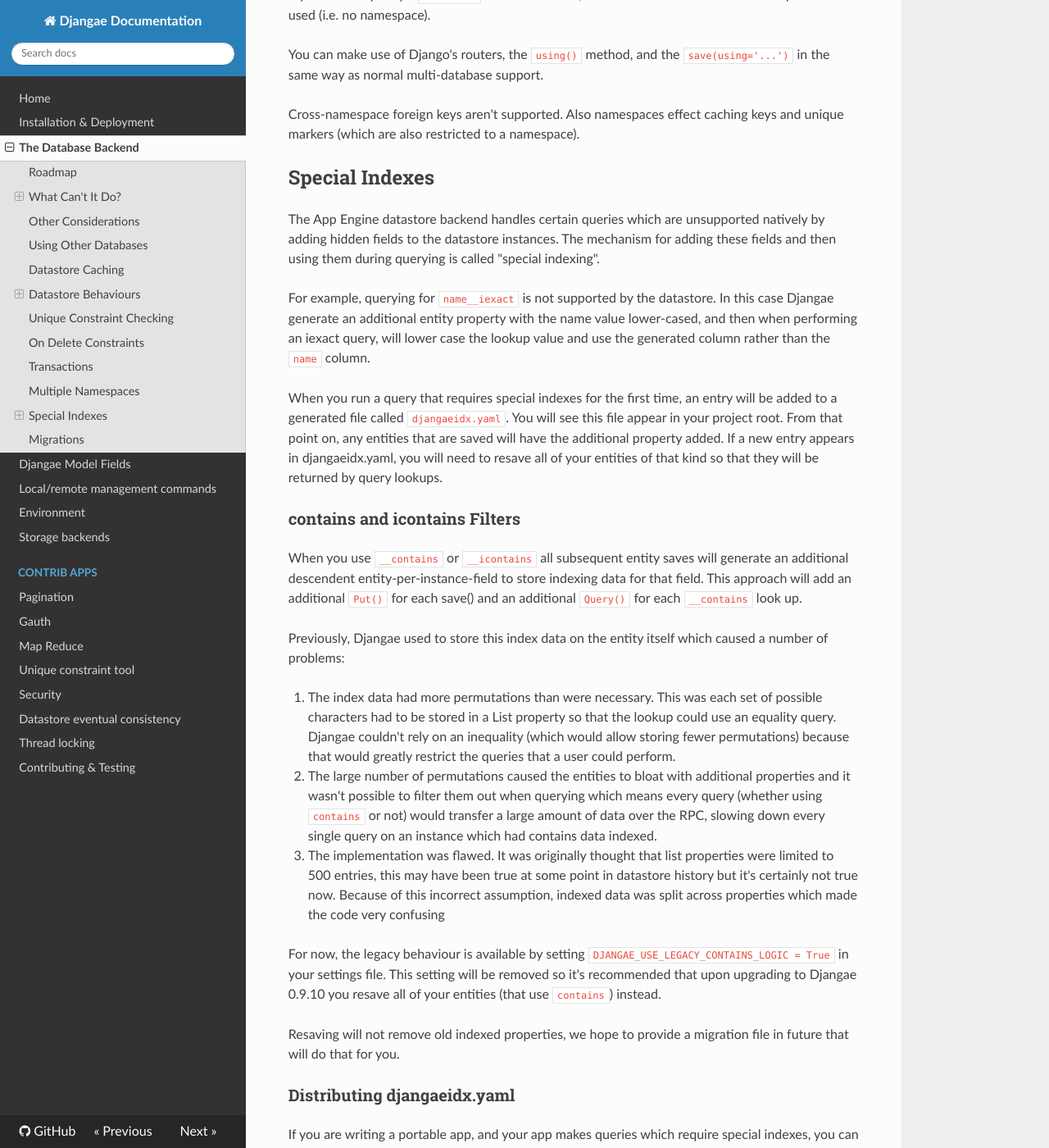
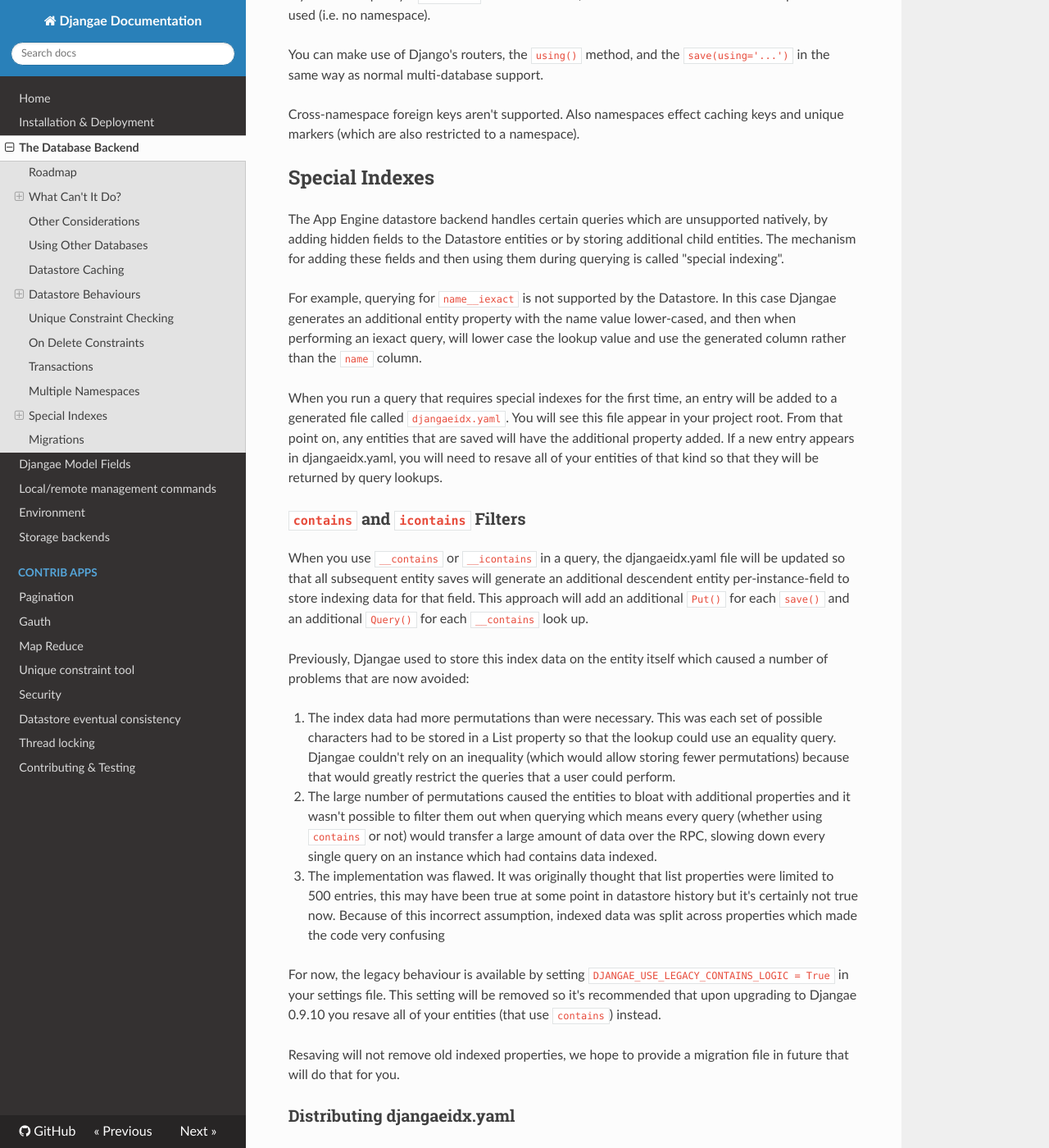
Before and after one commit to wittfabian/djangae, an MkDocs documentation site: the page built from docs/db_backend.md, in a window 1280 px wide and 1400 px high, scrolled down 8280 px. Shown: the whole window at 82% size. Built offline with MkDocs 1.6.1, drawn with Linux system fonts in a browser that asks for light colours; nearby versions of some CDN libraries; old or Windows-style settings are respelled for this version of MkDocs.

Commit message:
Tweaks to documentation for `__contains` queries.

```diff
--- a/docs/db_backend.md
+++ b/docs/db_backend.md
@@ -273,23 +273,23 @@
 
 ## Special Indexes
 
-The App Engine datastore backend handles certain queries which are unsupported natively by adding hidden fields to the datastore instances.
+The App Engine datastore backend handles certain queries which are unsupported natively, by adding hidden fields to the Datastore entities or by storing additional child entities.
 The mechanism for adding these fields and then using them during querying is called "special indexing".
 
-For example, querying for `name__iexact` is not supported by the datastore. In this case Djangae generate an additional entity property with the name
+For example, querying for `name__iexact` is not supported by the Datastore. In this case Djangae generates an additional entity property with the name
 value lower-cased, and then when performing an iexact query, will lower case the lookup value and use the generated column rather than the `name` column.
 
 When you run a query that requires special indexes for the first time, an entry will be added to a generated file called `djangaeidx.yaml`. You will
 see this file appear in your project root. From that point on, any entities that are saved will have the additional property added. If a new entry
 appears in djangaeidx.yaml, you will need to resave all of your entities of that kind so that they will be returned by query lookups.
 
-### contains and icontains Filters
+### `contains` and `icontains` Filters
 
-When you use `__contains` or `__icontains` all subsequent entity saves will generate an additional descendent entity-per-instance-field to store
-indexing data for that field. This approach will add an additional `Put()` for each save() and an additional `Query()` for each `__contains`
+When you use `__contains` or `__icontains` in a query, the djangaeidx.yaml file will be updated so that all subsequent entity saves will generate an additional descendent entity per-instance-field to store
+indexing data for that field. This approach will add an additional `Put()` for each `save()` and an additional `Query()` for each `__contains`
 look up.
 
-Previously, Djangae used to store this index data on the entity itself which caused a number of problems:
+Previously, Djangae used to store this index data on the entity itself which caused a number of problems that are now avoided:
 
 1. The index data had more permutations than were necessary. This was each set of possible characters had to be stored in a List property so that
  the lookup could use an equality query. Djangae couldn't rely on an inequality (which would allow storing fewer permutations) because that would
```
